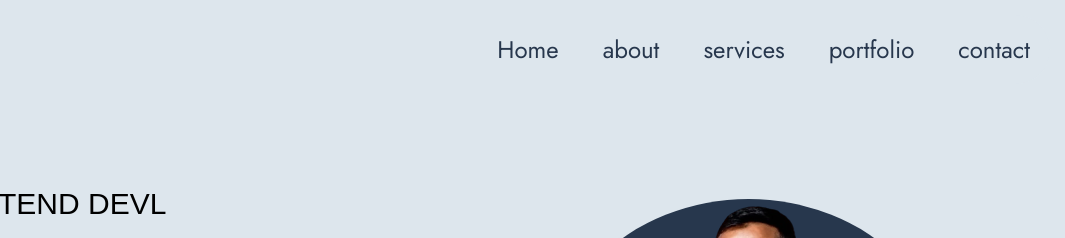
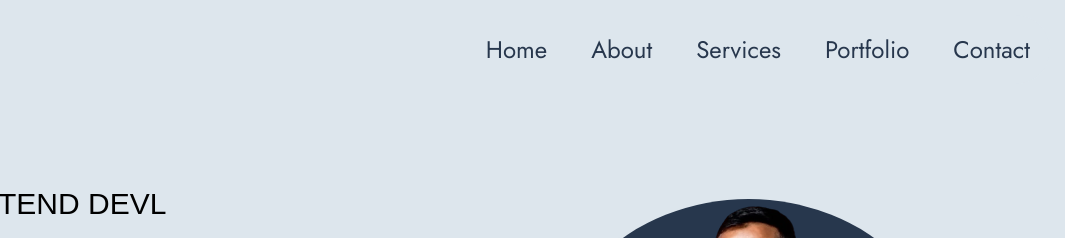
Before and after one commit to GAGANRAGHAV/personalportfolio, a plain HTML site: page index.html in a window 1280 px wide. Shown: the top 238 px of the page, 215-1280 px from the left. Drawn offline with Linux system fonts and the light colour scheme; a web font is replaced by a local one.

Commit message:
Alphabetical changes

```diff
--- a/index.html
+++ b/index.html
@@ -29,10 +29,10 @@
         <img src="RR.png" class="logo">
         <ul>
             <li><a href="#">Home</a></li>
-            <li><a href="#">about</a></li>
-            <li><a href="#">services</a></li>
-            <li><a href="#">portfolio</a></li>
-            <li><a href="#">contact</a></li>
+            <li><a href="#">About</a></li>
+            <li><a href="#">Services</a></li>
+            <li><a href="#">Portfolio</a></li>
+            <li><a href="#">Contact</a></li>
 
 
         </ul>
```
